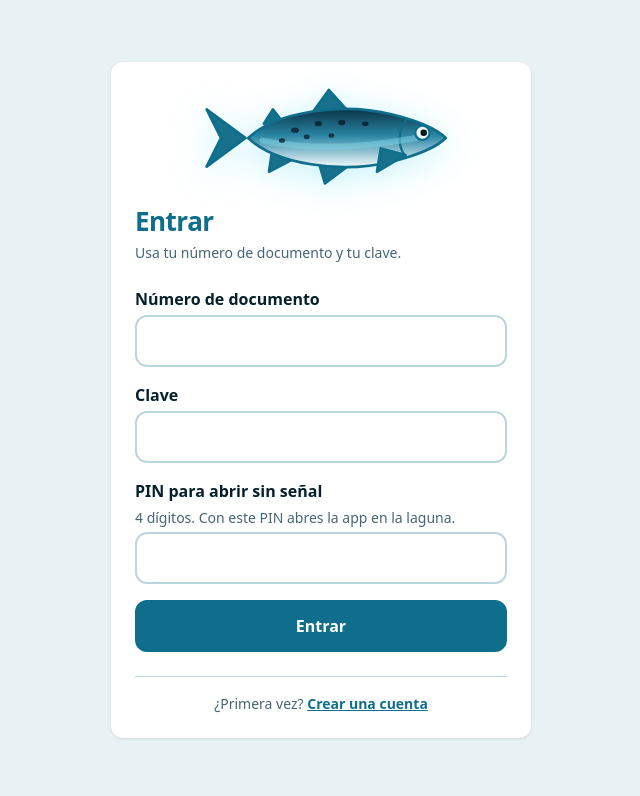
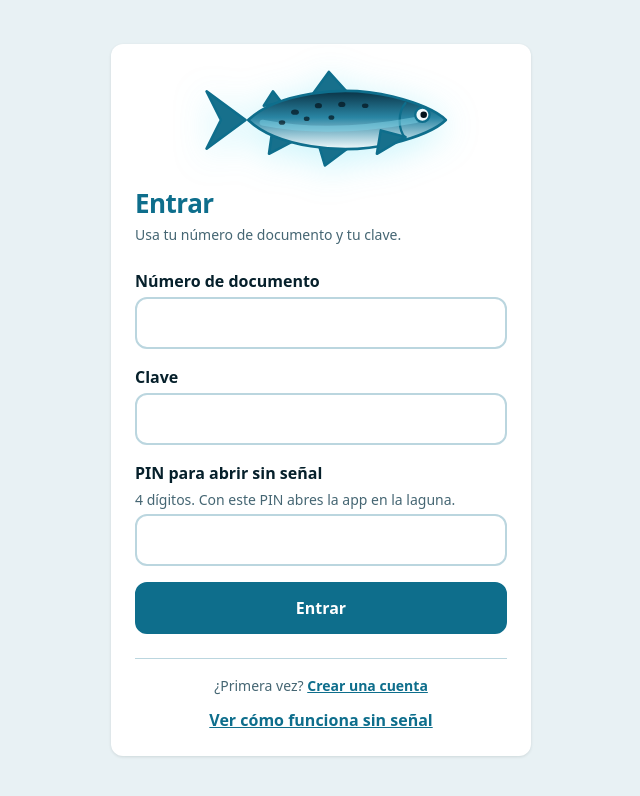
Before and after one commit to Santix19/fronted-offline-first, a React (Vite) app: page / in a window 1280 px wide. Shown: the top 796 px of the page, without its empty margins (319-959 px from the left). Built offline with nearby package versions, Linux system fonts and the light colour scheme.

Commit message:
Link the story from the sign-in screen

```diff
--- a/src/features/auth/AuthScreen.tsx
+++ b/src/features/auth/AuthScreen.tsx
@@ -24,6 +24,11 @@ export function AuthScreen({ title, subtitle, children, footer, mascot = true }:
         <p className="muted">{subtitle}</p>
         {children}
         {footer && <div className="auth-footer">{footer}</div>}
+        {mascot && (
+          <p className="auth-story">
+            <a className="link" href="#/historia">Ver cómo funciona sin señal</a>
+          </p>
+        )}
       </div>
     </main>
   );
--- a/src/styles/auth.css
+++ b/src/styles/auth.css
@@ -50,3 +50,8 @@
   text-decoration: underline;
   cursor: pointer;
 }
+
+.auth-story {
+  margin-top: var(--space-3);
+  text-align: center;
+}
```
